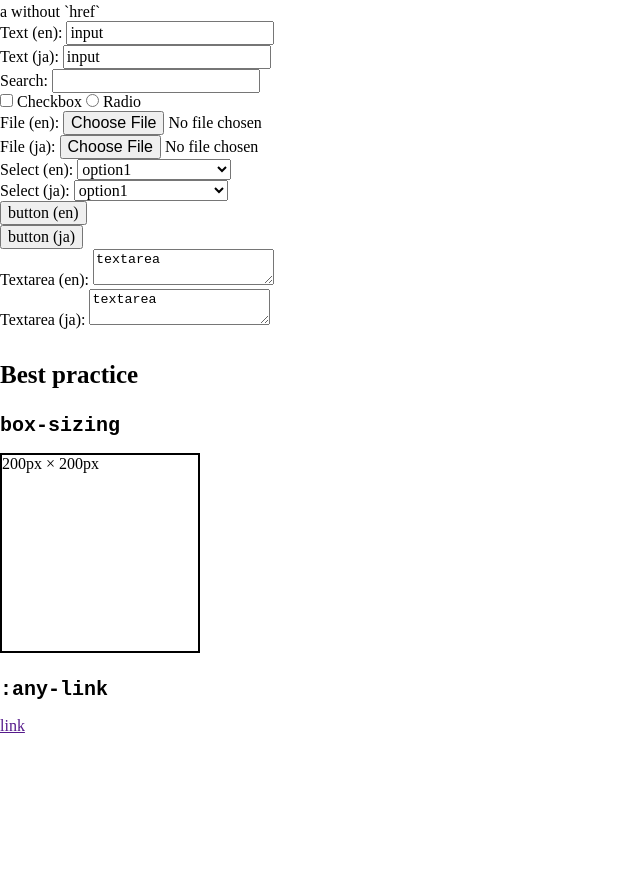
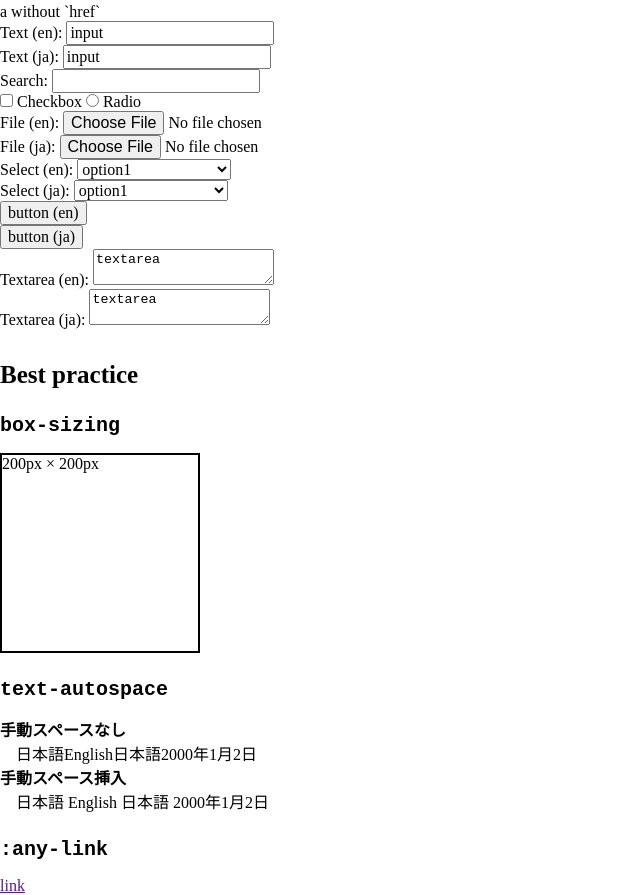
Before and after one commit to SaekiTominaga/base.css, a website: page confirm/index.html in a window 1280 px wide. Shown: the part 1445-2340 px from the top of the page, without its empty margins (0-640 px from the left). Before the commit the page ends 2180 px from the top, so only its background shows below. Drawn offline with Linux system fonts and the light colour scheme.

Commit message:
Add `text-autospace` property

```diff
--- a/confirm/index.html
+++ b/confirm/index.html
@@ -235,6 +235,32 @@ pre31</pre
 				</section>
 
 				<section>
+					<h3><code>text-autospace</code></h3>
+
+					<dl lang="ja">
+						<style>
+							@scope {
+								dt {
+									font-weight: bolder;
+								}
+
+								dd {
+									margin-inline-start: 1em;
+								}
+							}
+						</style>
+						<div>
+							<dt>手動スペースなし</dt>
+							<dd>日本語English日本語2000年1月2日</dd>
+						</div>
+						<div>
+							<dt>手動スペース挿入</dt>
+							<dd>日本語 English 日本語 2000年1月2日</dd>
+						</div>
+					</dl>
+				</section>
+
+				<section>
 					<h3><code>:any-link</code></h3>
 
 					<p><a href="">link</a></p>
--- a/src/_best-pactice.css
+++ b/src/_best-pactice.css
@@ -1,5 +1,6 @@
 :root {
 	box-sizing: border-box;
+	text-autospace: ideograph-alpha;
 }
 
 *,
```
